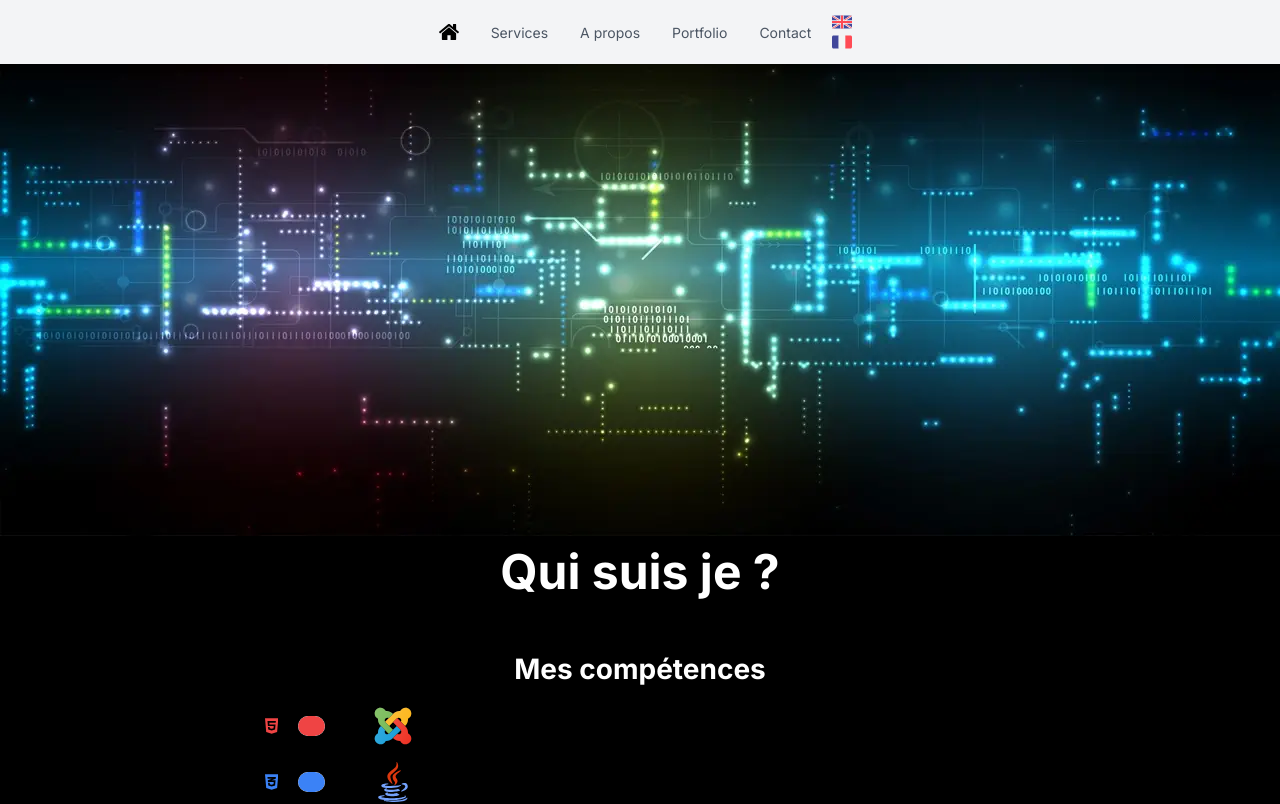
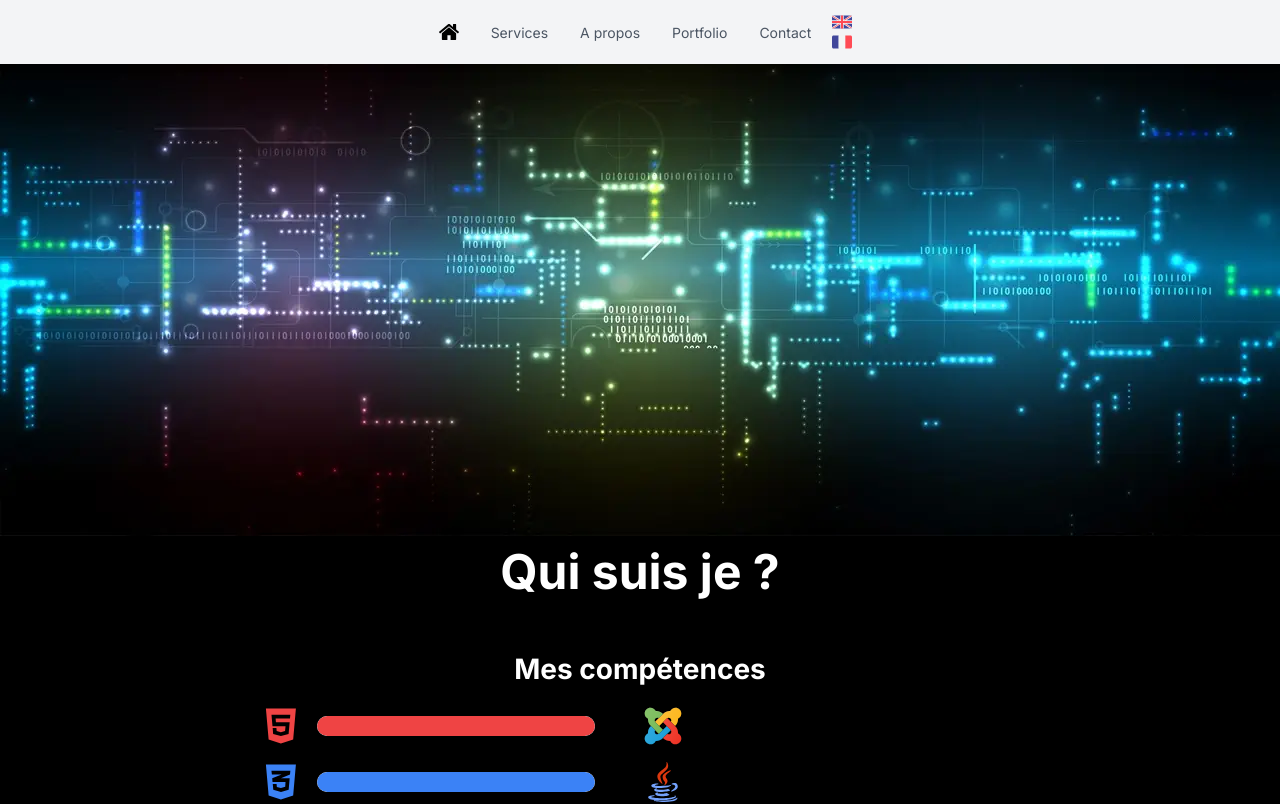
Before and after one commit to StephaneGamot/creation-site-internet, a Next.js app: page /stephane-gamot in a window 1280 px wide. Shown: the top 804 px of the page. Built offline with nearby package versions, Linux system fonts and the light colour scheme.

Commit message:
Update page.tsx

```diff
--- a/src/app/stephane-gamot/page.tsx
+++ b/src/app/stephane-gamot/page.tsx
@@ -34,7 +34,7 @@ export default function Page() {
 				<h2>Mes compétences</h2>
 				<div className="flex-col max-w-[750px] mx-auto gap-7 sm:flex sm:flex-row ">
 					<div>
-						<div className="flex  max-w-[350px] mx-auto my-4">
+						<div className="flex  w-[350px] mx-auto my-4">
 							<FaHtml5 className=" text-red-500 text-[40px]" />
 							<ProgressBar color="bg-red-500" percentage={100} />
 						</div>
```
